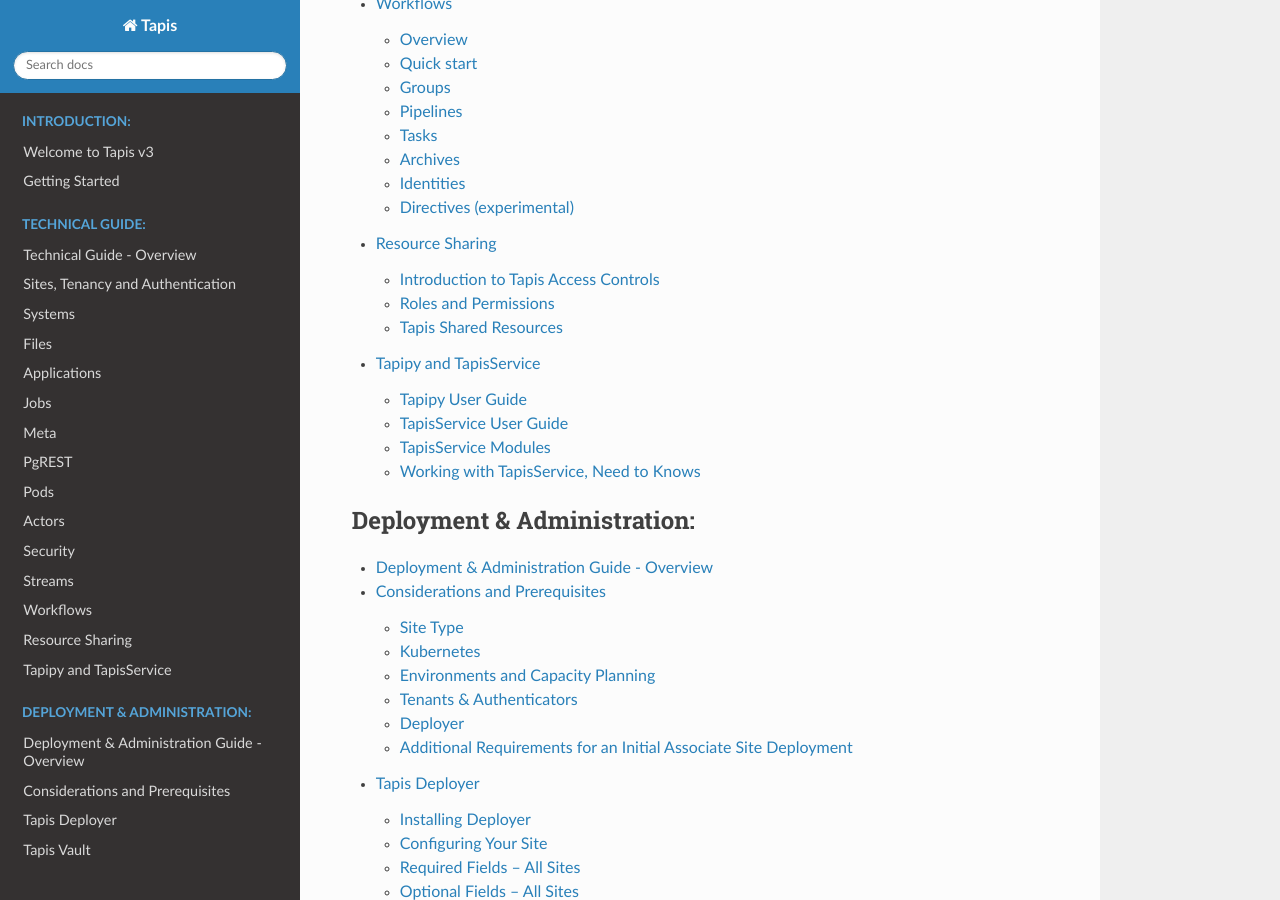
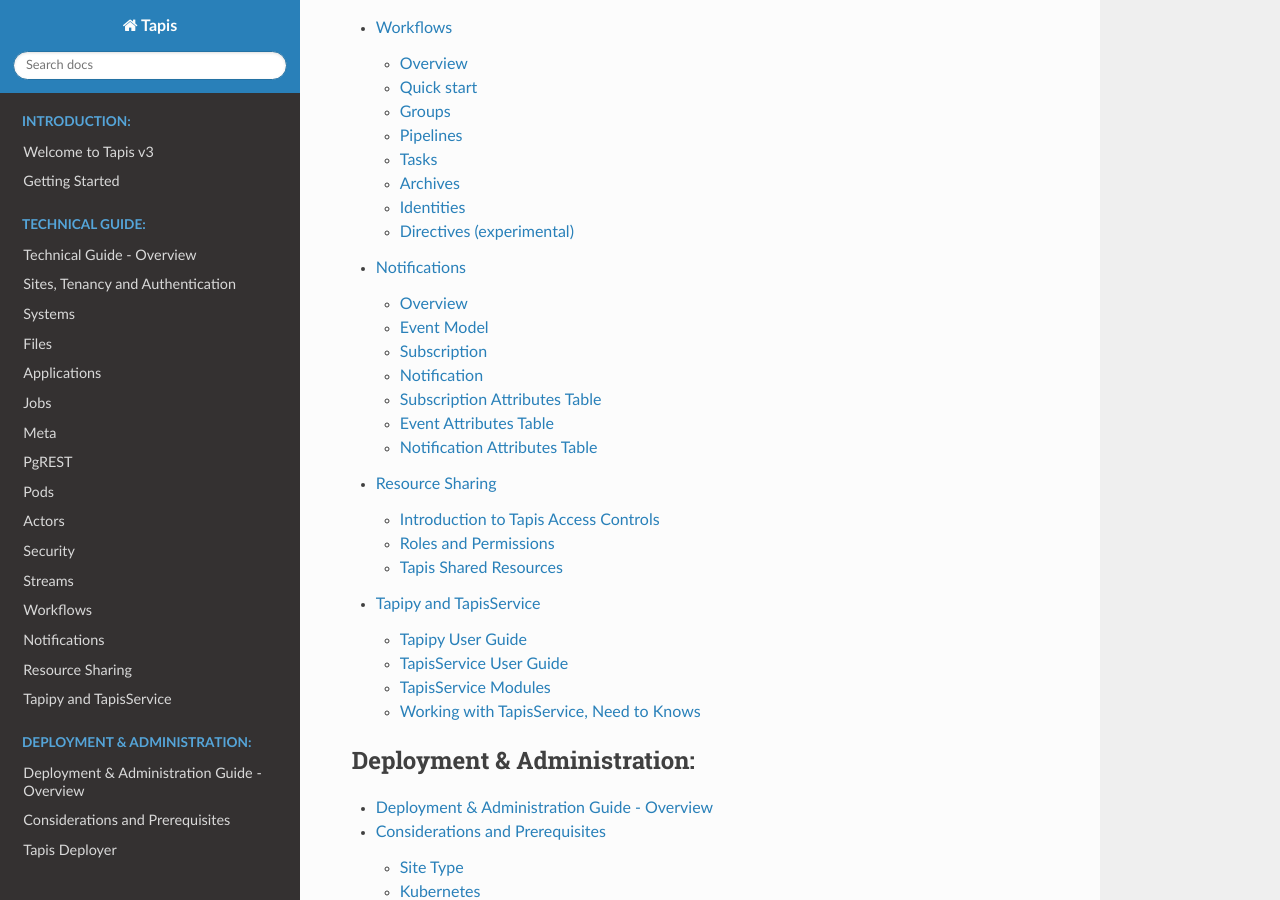
Before and after one commit to tapis-project/documentation, a Sphinx documentation site: the page built from source/contents.rst, in a window 1280 px wide and 900 px high, scrolled down 3420 px. Built offline with Sphinx 7.4.7 and the Read the Docs theme 2.0.0, drawn with Linux system fonts in a browser that asks for light colours; some of the changed lines change nothing that is shown.

Commit message:
Notifications: Initial work on section for Notifications service.

```diff
--- a/source/contents.rst
+++ b/source/contents.rst
@@ -31,6 +31,7 @@
    technical/security
    technical/streams
    technical/workflows
+   technical/notifications
    technical/sharing
    technical/pythondev
 
--- /dev/null
+++ b/source/technical/notifications.rst
@@ -0,0 +1,297 @@
+.. _notifications:
+
+=======================================
+Notifications
+=======================================
+
+The Notifications service supports the publish-subscribe model for delivering information to intereseted parties.
+Currently only a Tapis service may directly create subscriptions and post events through this service. Users may
+subscribe to job related events by creating subscriptions through the Jobs service.
+For more information on creating subscriptions through the Jobs service please see JobsSubscriptions_
+
+.. _JobsSubscriptions: https://tapis.readthedocs.io/en/latest/technical/jobs.html#subscriptions
+
+-----------------
+Overview
+-----------------
+In Tapis, a notification *event* represents an occurrence that may be of interest to other parties. The
+events are delivered asynchronously using a publish-subscribe model.
+Currently only services may directly create subscriptions and post events.
+
+The model for a notification event is based on the CloudEvent specification version 1.0.
+For more information about CloudEvents and the specification, please see https://cloudevents.io and
+https://github.com/cloudevents/spec.
+
+
+Please note that although currently the Notifications service is only accessed by users through the Jobs
+service, this document discusses the general design and features of the service in order to provide
+information for future planned development.
+
+-----------------
+Event Model
+-----------------
+At a high level the event contains the following information:
+
+*source*
+  Context in which the event happened. For example, for a job related event originating from Tapis at the
+  primary TACC site, the source would be https://tapis.io/v3/jobs.
+*type*
+  Type of event. Used for routing notifications. A series of 3 fields separated by the dot character.
+  The first field is the service name, the second field is the category and the third field is the detail.
+  For example, when a job transistions to the FINISHED state the type is *jobs.JOB_NEW_STATUS.FINISHED*.
+*subject*
+  Subject of event in context of service. Examples: job Id, system Id, file path, role name, etc.
+*seriesId*
+  Optional Id that groups events from the same source in a series, thereby preserving event order during
+  notification delivery.
+*timestamp*
+  When the event happened.
+*data*
+  Optional additional information associated with the event. For example, data specific to the service associated
+  with the event.
+
+Note that events are not persisted by the front end api service process. When events are received they are sent
+to a message broker for asynchronous processing. The back end process will persist events temporarily in order
+to support recovery.
+
+Event Type
+~~~~~~~~~~
+
+An event type represents a channel through which users and services receive events. Services and users create
+subscriptions with an event type filter in order to select the events delivered to them. The identifier for each
+event type must have three parts in the format **<service>.<category>.<detail>**.
+For example *jobs.JOB_NEW_STATUS.PENDING*, *apps.APP.UPDATE* or *files.OBJECT.DELETE*.
+
+--------------------------------
+Subscription
+--------------------------------
+A service can create a subscription for an event type in order to allow users and services to receive events.
+Two delivery methods are supported, WEBHOOK and EMAIL.
+
+At a high level, a subscription contains the following information:
+
+*name*
+  Optional short descriptive name. *owner+name* must be unique. Composed of alphanumeric characters and the following
+  special characters: ``-._~``. If not provided the service will create one.
+*owner*
+  A specific user set at create time. Default is *${apiUserId}*.
+*description*
+  An optional more verbose description.
+*typeFilter*
+  Filter to use when matching events. Matches against event type. Has three parts for matching
+  *<service>.<category>.<detail>*. Each field may be a specific type or the wildcard character ``*``.
+*subjectFilter*
+  Filter to use when matching events. Matches against event subject. This may be a specific subject such as a job Id
+  or the wildcard character, ``*``.
+*deliveryTargets*
+  List of targets to be used when delivering an event. Each target includes delivery method (EMAIL or WEBHOOK) and
+  delivery address.
+*ttlMinutes*
+  Time to live in minutes. Specified when subscription created. Default is one week from creation.
+  A TTL of 0 or less indicates no expiration. May be updated through an API call. Attribute *expiry* is recomputed when
+  this attribute is updated.
+*expiry*
+  Time at which the subscription expires. Maintained by the service. Computed at create time and recomputed when attribute
+  *ttlMinutes* is updated.
+
+The attributes *typeFilter*, *subjectFilter* and *deliveryTargets* are required.
+
+Subscription Name
+~~~~~~~~~~~~~~~~~
+
+For each owner the name must be unique and can be composed of alphanumeric characters and the following special
+characters: ``-._~``. If the attribute *name* is not provided then the service will generate one using the template::
+
+ <jwtUser>~<owner>~<oboTenant>~<subjectFilter>~<random4>
+
+For example::
+
+ jobs~testuser1~dev~jobs.JOB_NEW_STATUS.ALL~m4Kx
+
+Note that when constructing the name:
+
+* *subjectFilter* will be truncated to 40 characters
+* If *subjectFilter* is the wildcard character ``*``, it is replaced with the string ``ALL``
+* The last 4 characters are generated at random from the set of alphanumeric characters including upper case, lower case and digits.
+
+
+Delivery Target
+~~~~~~~~~~~~~~~
+
+Each subscription will contain a list of delivery targets for use in delivering events.
+The list must contain at least one item. WEBHOOK and EMAIL deliveries are supported.
+
+A delivery target contains the following information:
+
+* *deliveryMethod* - The type of delivery method: WEBHOOK, EMAIL
+* *deliveryAddress* - URL for WEBHOOK or email address for EMAIL
+
+
+--------------------------------
+Notification
+--------------------------------
+A notification is an object containing the information sent to a delivery target. It contains the following::
+
+* *uuid* - Unique identifier for the notification.
+* *event* - All information contained in the event. See the section above titled Event.
+* *eventUuid* - Unique identifier for the event.
+* *tenant* - tenant associated with the notification.
+* *subscriptionName* - Name of subscription associated with the notification.
+* *deliveryTarget* - the delivery target
+* *created* Timestamp for when the notification was created.
+
+Example of notification sent to a webhook::
+
+ {
+   "uuid": "30d70395-d5e9-43a4-ae90-2306b6bb00d6",
+   "tenant": "admin",
+   "subscriptionName": "4d0abbce-5cec-4d6e-8065-cdc5b2777389",
+   "eventUuid": "50cfb971-c4b3-4d33-89c3-2b0f56f16e19",
+   "event": {
+     "source": "notifications",
+     "type": "notifications.test.begin",
+     "subject": "4d0abbce-5cec-4d6e-8065-cdc5b2777389",
+     "data": null,
+     "seriesId": null,
+     "timestamp": "2023-09-15T14:47:50.287792699Z",
+     "deleteSubscriptionsMatchingSubject": false,
+     "tenant": "admin",
+     "user": "notifications",
+     "uuid": "50cfb971-c4b3-4d33-89c3-2b0f56f16e19"
+   },
+   "deliveryTarget": {
+     "deliveryMethod": "WEBHOOK",
+     "deliveryAddress": "https://admin.develop.tapis.io/v3/notifications/test/callback/4d0abbce-5cec-4d6e-8065-cdc5b2777389/"
+   },
+   "created": "2023-09-15T14:47:50.315188203Z"
+ }
+
+Example of notification sent to an email address::
+
+ {
+   "uuid": "befe2475-58ad-4a5c-bcf2-593f04e49a20",
+   "tenant": "dev",
+   "subscriptionName": "jobs~testuser2~dev~ef9004c3-09d5-41d5-acd3-be7c9fd3daf6-007~cxh2",
+   "eventUuid": "1d16202d-2248-4690-bcc9-a0134a4089cd",
+   "event": {
+     "source": "https://tapis.io/jobs",
+     "type": "jobs.JOB_NEW_STATUS.FINISHED",
+     "subject": "ef9004c3-09d5-41d5-acd3-be7c9fd3daf6-007",
+     "data": "{\"newJobStatus\":\"FINISHED\",\"oldJobStatus\":\"ARCHIVING\",\"blockedCount\":0,\"remoteJobId\":\"35299a7d78f1591e395fdcec9dc6b1f3606be9f56f38453129b6ccc383ed9759\",\"remoteJobId2\":null,\"remoteOutcome\":\"FINISHED\",\"remoteResultInfo\":\"0\",\"remoteQueue\":null,\"remoteSubmitted\":\"2023-09-15T15:11:18.354731067Z\",\"remoteStarted\":null,\"remoteEnded\":null,\"jobName\":\"Tapis V3 smoketest job\",\"jobUuid\":\"ef9004c3-09d5-41d5-acd3-be7c9fd3daf6-007\",\"jobOwner\":\"testuser2\",\"message\":\"The job has transitioned to a new status: FINISHED. The previous job status was ARCHIVING.\"}",
+     "seriesId": "ef9004c3-09d5-41d5-acd3-be7c9fd3daf6-007",
+     "timestamp": "2023-09-15T15:11:23.947827477Z",
+     "deleteSubscriptionsMatchingSubject": true,
+     "tenant": "dev",
+     "user": "jobs",
+     "uuid": "1d16202d-2248-4690-bcc9-a0134a4089cd"
+   },
+   "deliveryTarget": {
+     "deliveryMethod": "EMAIL",
+     "deliveryAddress": "me@example.com"
+   },
+   "created": "2023-09-15T15:11:23.965413696Z"
+ }
+
+
+-----------------------------
+Subscription Attributes Table
+-----------------------------
+
++-----------------+----------------+--------------------+-------------------------------------------------------------------------+
+| Attribute       | Type           | Example            | Notes                                                                   |
++=================+================+====================+=========================================================================+
+| tenant          | String         | designsafe         | - Name of the tenant associated with the subscription.                  |
+|                 |                |                    | - *tenant* + *owner* + *name* must be unique.                           |
+|                 |                |                    | - Determined by the service at creation time.                           |
++-----------------+----------------+--------------------+-------------------------------------------------------------------------+
+| name            | String         | my-email-ntf-1     | - Optional short descriptive name.                                      |
+|                 |                |                    | - *tenant* + *owner* + *name* must be unique.                           |
+|                 |                |                    | - Allowed characters: Alphanumeric [0-9a-zA-Z] and ``-._~``.            |
+|                 |                |                    | - If not provided the service will create one.                          |
++-----------------+----------------+--------------------+-------------------------------------------------------------------------+
+| owner           | String         | jdoe               | - username of *owner*.                                                  |
+|                 |                |                    | - Variable references: *${apiUserId}*. Resolved at create time.         |
+|                 |                |                    | - By default this is the resolved value for *${apiUserId}*.             |
++-----------------+----------------+--------------------+-------------------------------------------------------------------------+
+| description     | String         | My email           | - Optional more verbose description. Maximum length of 2048 characters. |
++-----------------+----------------+--------------------+-------------------------------------------------------------------------+
+| enabled         | boolean        | FALSE              | - Indicates if subscription is active.                                  |
+|                 |                |                    | - May be updated using the enable/disable endpoints.                    |
+|                 |                |                    | - By default this is *true*.                                            |
++-----------------+----------------+--------------------+-------------------------------------------------------------------------+
+| typeFilter      | String         | apps.APP.DELETE    | - Filter to use when matching events.                                   |
+|                 |                |                    | - Matches against event type.                                           |
+|                 |                |                    | - Has three dot separated parts: *<service>.<category>.<detail>*.       |
+|                 |                |                    | - Each part may be a specific type or the wildcard character \*.        |
++-----------------+----------------+--------------------+-------------------------------------------------------------------------+
+| subjectFilter   | String         | <job-id>           | - Filter to use when matching events.                                   |
+|                 |                |                    | - Matches against event subject.                                        |
+|                 |                |                    | - Can be specific for an exact match or the wildcard character \*.      |
++-----------------+----------------+--------------------+-------------------------------------------------------------------------+
+| deliveryTargets |                |                    | - List of delivery targets to be used when delivering a matching event. |
+|                 |                |                    | - Must have at least one.                                               |
+|                 |                |                    | - Each target includes delivery method and delivery address.            |
+|                 |                |                    | - Delivery methods supported: WEBHOOK, EMAIL                            |
++-----------------+----------------+--------------------+-------------------------------------------------------------------------+
+| ttlMinutes      | int            | 60                 | - Time to live in minutes. Can be updated.                              |
+|                 |                |                    | - Service will compute expiry based on this attribute.                  |
+|                 |                |                    | - Default is one week from creation.                                    |
+|                 |                |                    | - Value of 0 indicates no expiration.                                   |
++-----------------+----------------+--------------------+-------------------------------------------------------------------------+
+| expiry          | Timestamp      |2020-06-26T15:10:43Z| - Time at which the subscription expires and will be deleted.           |
+|                 |                |                    | - Maintained by the service.                                            |
+|                 |                |                    | - Computed at create time.                                              |
+|                 |                |                    | - Recomputed when attribute *ttlMinutes* is updated.                    |
++-----------------+----------------+--------------------+-------------------------------------------------------------------------+
+| uuid            | UUID           |                    | - Auto-generated by service.                                            |
++-----------------+----------------+--------------------+-------------------------------------------------------------------------+
+| created         | Timestamp      |2020-06-19T15:10:43Z| - When the subscription was created. Maintained by service.             |
++-----------------+----------------+--------------------+-------------------------------------------------------------------------+
+| updated         | Timestamp      |2020-06-20T23:21:22Z| - When the subscription was last updated. Maintained by service.        |
++-----------------+----------------+--------------------+-------------------------------------------------------------------------+
+
+---------------------------
+Event Attributes Table
+---------------------------
+
++-----------+--------+------------------------+--------------------------------------------------------------------+
+| Attribute | Type   | Example                | Notes                                                              |
++===========+========+========================+====================================================================+
+| source    | String |https://tapis.io/v3/jobs| - Context in which event happened.                                 |
++-----------+--------+------------------------+--------------------------------------------------------------------+
+| type      | String | apps.APP.DELETE        | - Type of event. Used for routing notifications.                   |
+|           |        |                        | - Pattern is `<service>.<category>.<detail>`                       |
++-----------+--------+------------------------+--------------------------------------------------------------------+
+| subject   | String |  <job-id>              | - Subject of event in the context of the service.                  |
+|           |        |                        | - Examples: job Id, app Id, file path, role name, etc.             |
++-----------+--------+------------------------+--------------------------------------------------------------------+
+| data      | String |                        | - Optional additional information associated with the event.       |
+|           |        |                        | - Data specific to the service associated with the event.          |
++-----------+--------+------------------------+--------------------------------------------------------------------+
+| seriesId  | String |                        | - Optional Id that groups events from the same source in a series. |
+|           |        |                        | - Preserves event order during notification delivery.              |
++-----------+--------+------------------------+--------------------------------------------------------------------+
+| timestamp | String | 2020-06-19T15:10:43Z   | - When the event happened.                                         |
++-----------+--------+------------------------+--------------------------------------------------------------------+
+
+-----------------------------
+Notification Attributes Table
+-----------------------------
+
++----------------+--------+----------------------------------------------------------------+
+| Attribute      | Type   | Notes                                                          |
++================+========+================================================================+
+| uuid           | String | Unique identifier for the notification.                        |
++----------------+--------+----------------------------------------------------------------+
+| tenant         | String | Tenant associated with the notification.                       |
++----------------+--------+----------------------------------------------------------------+
+|subscriptionName| String | Name of subscription associated with the notification.         |
++----------------+--------+----------------------------------------------------------------+
+| eventUuid      | String | Unique identifier for the event contained in the notification. |
++----------------+--------+----------------------------------------------------------------+
+| event          | Event  | Event that triggered the notification.                         |
++----------------+--------+----------------------------------------------------------------+
+| deliveryTarget | String | The delivery target for the notification.                      |
++----------------+--------+----------------------------------------------------------------+
+| created        | String | When the notification was created.                             |
++----------------+--------+----------------------------------------------------------------+
--- a/source/technical/systems.rst
+++ b/source/technical/systems.rst
@@ -28,6 +28,9 @@
 specified as ``${apiUserId}``. For the case of ``${apiUserId}``, the username is extracted from the identity
 associated with the request to the service.
 
+-----------------
+Model
+-----------------
 At a high level a system represents the following information:
 
 *id*
```
